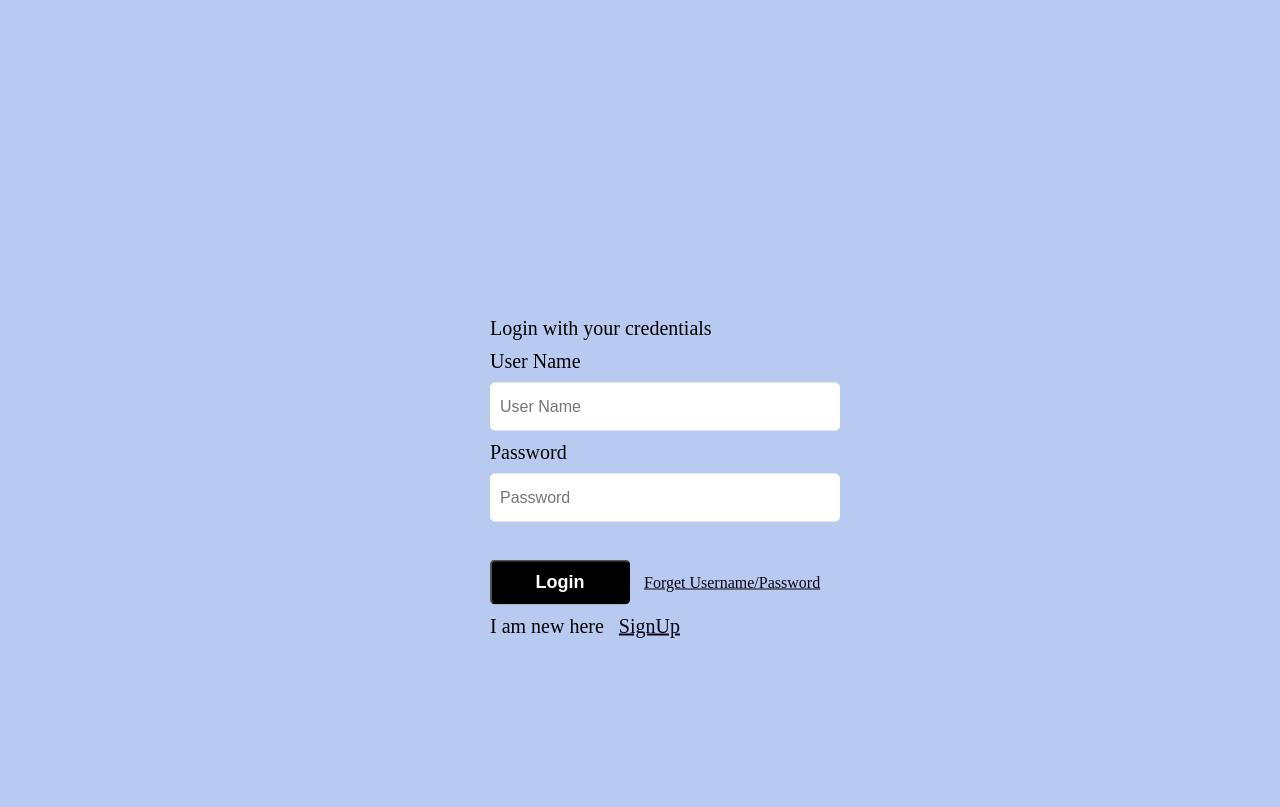
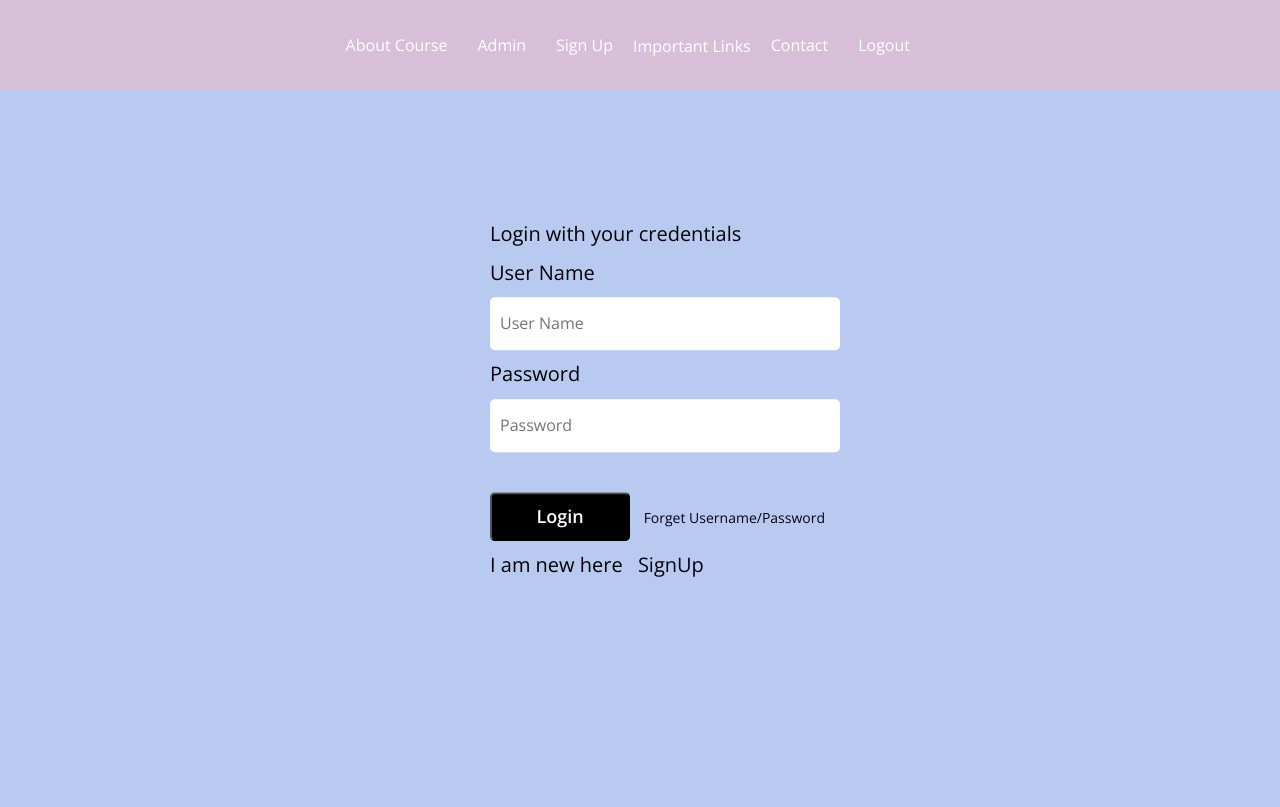
Before and after one commit to kabirulislam95/ClassWebsite, a Django app: page /loginpage in a window 1280 px wide. Shown: the top 807 px of the page. After the commit the page ends 577 px from the top, so only its background shows below. Run offline with Django 3.2, Linux system fonts and the light colour scheme; some libraries are stand-ins or nearby versions.

Commit message:
loginpage navbar

```diff
--- a/classweb/templates/about_course.html
+++ b/classweb/templates/about_course.html
@@ -2,8 +2,7 @@
 <html>
 <body>
 
-<h1>My First Heading</h1>
-<p>My first paragraph.</p>
+<h1>Course Description</h1>
 
 <p> An introduction to database architecture. Levels of abstraction in a database system; physical database organization: abstract data models; relational databases and their query languages. Database design assignments.
 <br>
--- a/classweb/templates/loginpage.html
+++ b/classweb/templates/loginpage.html
@@ -33,10 +33,83 @@ nav{
 
 <html>
 <head>
+	    <!-- =============== Bootstrap Core CSS =============== -->
+		<link rel="stylesheet" href="{% static 'css/bootstrap.min.css' %}" type="text/css">
+		<!-- =============== Google fonts =============== -->
+		<link href='https://fonts.googleapis.com/css?family=Oswald:400,300' rel='stylesheet' type='text/css'>
+		<link href='https://fonts.googleapis.com/css?family=Open+Sans:400,600' rel='stylesheet' type='text/css'>
+		<!-- =============== fonts awesome =============== -->
+		<link rel="stylesheet" href="{% static 'css/font-awesome.min.css' %}" type="text/css">
+		<!-- =============== Plugin CSS =============== -->
+		<link rel="stylesheet" href="{% static 'css/animate.min.css' %}" type="text/css">
+		<!-- =============== Custom CSS =============== -->
+		<link rel="stylesheet" href="{% static 'css/style.css' %}" type="text/css">
+		<!-- =============== Owl Carousel Assets =============== -->
+		<link href="{% static 'owl-carousel/owl.carousel.css' %}" rel="stylesheet">
+		<link href="{% static 'owl-carousel/owl.theme.css' %}" rel="stylesheet">
+		<!-- HTML5 Shim and Respond.js IE8 support of HTML5 elements and media queries -->
+		<!-- WARNING: Respond.js doesn't work if you view the page via file:// -->
 	<title>Login Page</title>
 	<link rel="stylesheet" type="text/css" href="{% static 'css_login/style.css' %}">
 </head>
 <body>
+
+	<nav id="mainNav" class="navbar navbar-default navbar-fixed-top" style = "background-color: rgb(216,191,216); padding-top: 20px; padding-bottom: 20px;">
+        <div class="container">
+            <div class="container-fluid">
+                <!-- Brand and toggle get grouped for better mobile display -->
+                <div class="navbar-header">
+                    <button type="button" class="navbar-toggle collapsed" data-toggle="collapse" data-target="#bs-example-navbar-collapse-1">
+                        <span class="sr-only">Toggle navigation</span>
+                        <span class="icon-bar"></span>
+                        <span class="icon-bar"></span>
+                        <span class="icon-bar"></span>
+                    </button>
+
+                </div>
+
+
+                <!-- Collect the nav links, forms, and other content for toggling -->
+
+                <div class="collapse navbar-collapse" id="bs-example-navbar-collapse-1">
+                    <ul class="nav navbar-nav navbar-right"  style = "margin-right:270px; margin-left:-50000px">
+                        <li>
+                            <a class="page-scroll" href="{% url 'about_course' %}">About Course</a>
+                        </li>
+                        <li>
+                            <a class="page-scroll" href="{% url 'loginpage' %}">Admin</a>
+                        </li>
+                        <li>
+                            <a class="page-scroll" href="{% url 'unique_page' %}">Sign Up</a>
+                        </li>
+
+                        <li>
+                            <div class="dropdown">
+                    <a class="dropbtn">Important Links</a>
+                    <div class="dropdown-content">
+                      <a href="https://www.cuny.edu/">CUNY</a>
+                      <a href="https://www.ccny.cuny.edu/">CCNY</a>
+                      <a href="https://www.cuny.edu/accessibility/applications/blackboard/">Blackboard</a>
+                      <a href="https://degreeworks.cuny.edu/">Degree Works</a>
+                      <a href="https://studentaid.gov/h/apply-for-aid/fafsa">FAFSA</a>
+                      <a href="https://www.worldometers.info/coronavirus/">Covid-19</a>
+                    </div>
+                  </div>
+                        </li>
+                        <li>
+                            <a class="page-scroll" href="{% url 'contact' %}">Contact</a>
+                        </li>
+						<li>
+                            <a class="page-scroll" href="{% url 'index' %}">Logout</a>
+                        </li>
+                    </ul>
+                </div>
+                <!-- =============== navbar-collapse =============== -->
+
+            </div>
+        </div>
+        <!-- =============== container-fluid =============== -->
+    </nav>
 
 	<form action="loginpage" method="POST">
 		{% csrf_token %}
```
